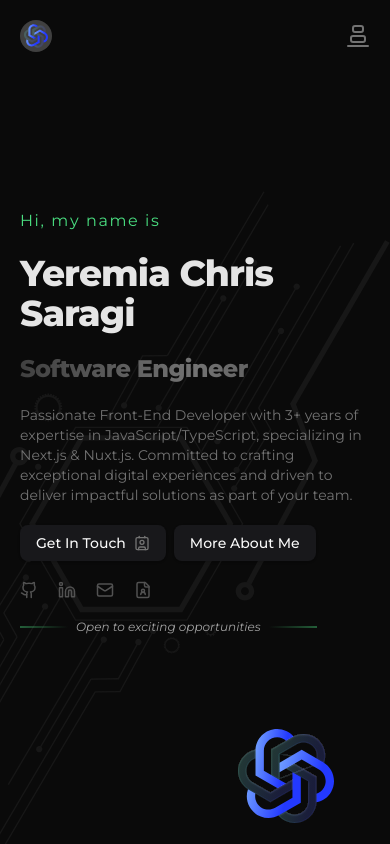
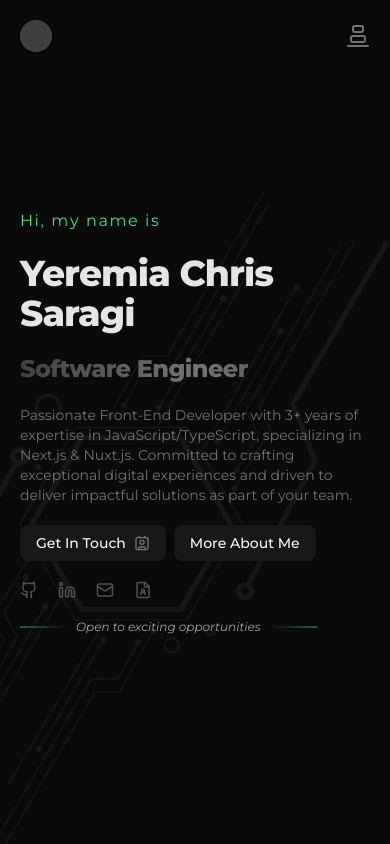
Before and after one commit to yeremiaChris/portfolio-revamp, a Next.js app: page / in a window 390 px wide. Shown: the top 844 px of the page. Built offline with nearby package versions, Linux system fonts and the light colour scheme; a web font is replaced by a local one.

Commit message:
feat: handle responsive

```diff
--- a/app/components/icon/Star.tsx
+++ b/app/components/icon/Star.tsx
@@ -5,7 +5,7 @@ import { Logo } from "./Logo";
 export const Star = () => {
   return (
     <motion.div
-      className="absolute bottom-5 right-14"
+      className="absolute bottom-5 right-5 hidden md:block md:right-14"
       initial={{ y: -50, opacity: 0 }}
       animate={{ y: 0, opacity: 1 }}
       transition={{ type: "spring", stiffness: 300, damping: 10 }}
```
